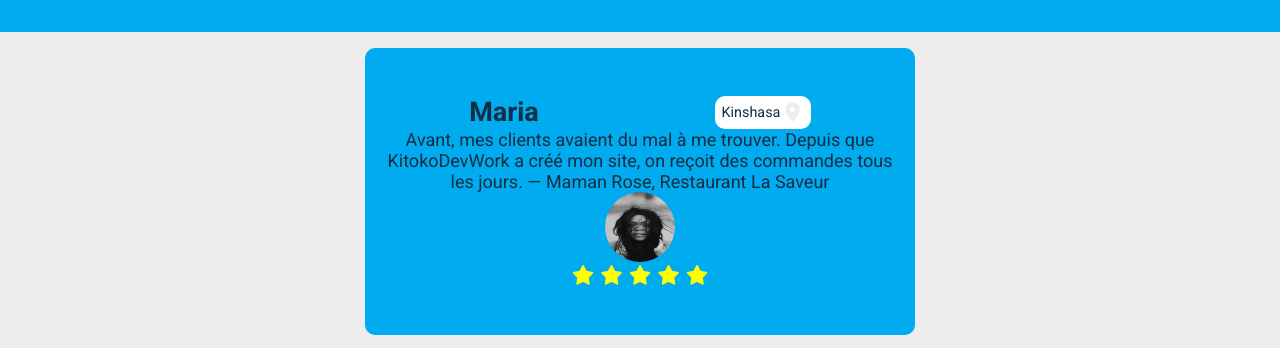
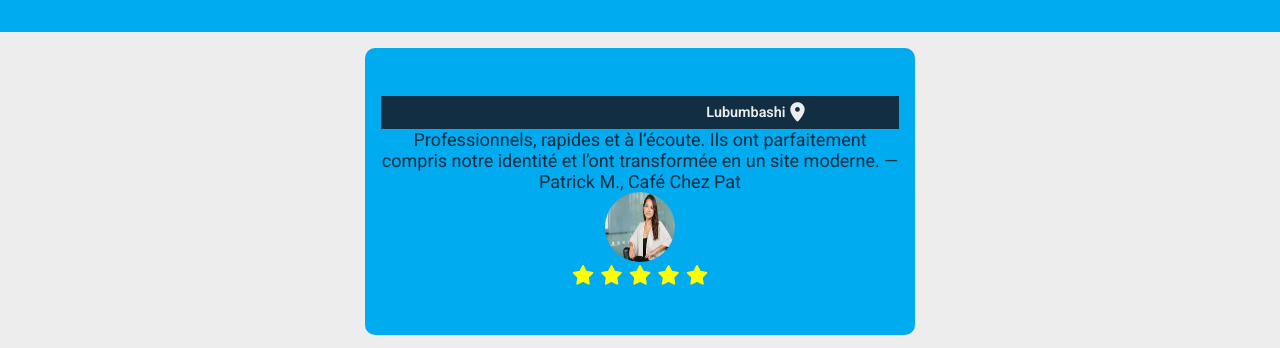
Before and after one commit to Virallium/KitokoDevWork__PWA, a plain HTML site: page index.html in a window 1280 px wide. Shown: the part 2192-2540 px from the top of the page. Drawn offline with nearby package versions, Linux system fonts and the light colour scheme; grey boxes are pictures that could not be loaded.

Commit message:
nouvelles modification avis

```diff
--- a/index.html
+++ b/index.html
@@ -392,5 +392,19 @@
       </div>
     </footer>
     </main>
+    <script>
+        var swiper = new Swiper(".mySwiper", {
+        spaceBetween: 30,
+        centeredSlides: true,
+        autoplay: {
+            delay: 2500,
+            disableOnInteraction: false,
+        },
+        pagination: {
+            el: ".swiper-pagination",
+            clickable: true,
+        },
+        });
+    </script>
   </body>
 </html>
--- a/styles/style.css
+++ b/styles/style.css
@@ -473,10 +473,12 @@
 .name{
     display: flex;
     justify-content: space-around;
+    background: var(--secondary-color);
 }
 .name p{
     font-size: .9rem;
-    background: var(--text-color);
+    color:var(--bg-color);
+    font-weight: 550;
     display: flex;
     justify-content: center;
     align-items: center;
```
